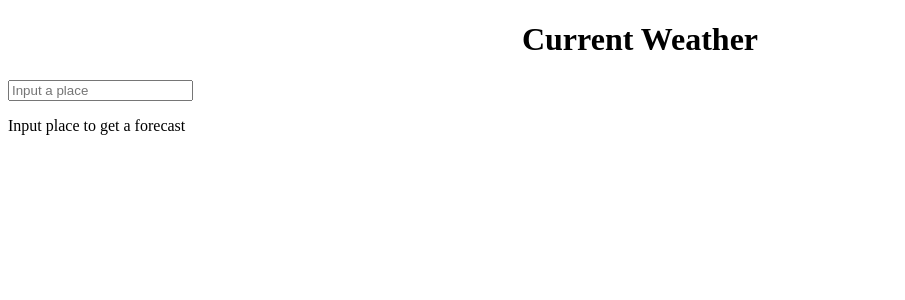
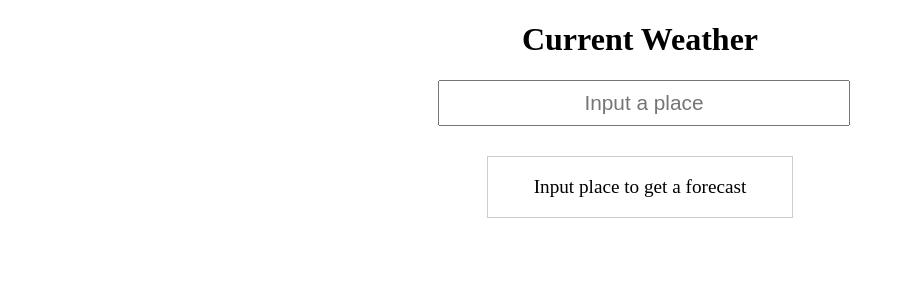
Before and after one commit to dimaorizz/react-weather-app, a React (Create React App) app: page / in a window 1280 px wide. Shown: the top 300 px of the page, without its empty margins (0-905 px from the left). Built offline with nearby package versions, Linux system fonts and the light colour scheme.

Commit message:
component styling

```diff
--- a/public/style.css
+++ b/public/style.css
@@ -1,3 +1,28 @@
 .header {
     text-align: center;
 }
+
+.container {
+    width: 80%;
+    margin: 0 10%;
+}
+
+.placeInput {
+    width: 40%;
+    margin: 0 auto;
+}
+
+.placeInput form input {
+    width: 100%;
+    height: 40px;
+    text-align: center;
+    font-size: 1.3em;
+}
+
+.tempCard {
+    width: 30%;
+    border: 1px solid #cdcdcd;
+    margin: 30px auto;
+    text-align: center;
+    font-size: 1.2em;
+}
--- a/src/components/App.js
+++ b/src/components/App.js
@@ -1,14 +1,14 @@
 import React from 'react';
 import darksky from '../api/darksky';
 import mapbox from '../api/mapbox';
-import TempInfo from './TempInfo/TempInfo';
-import PlaceInput from './PlaceInput/PlaceInput'
+import TempCard from './TempCard';
+import PlaceInput from './PlaceInput'
 
 class App extends React.Component {
 
     state = {
         place: '',
-        temperature: null,
+        forecast: null,
     }
 
     onFormSubmit = (place) => {
@@ -18,7 +18,7 @@ class App extends React.Component {
     async componentDidUpdate() {
         const mapBoxData = await mapbox(this.state.place);
         if(mapBoxData.features === undefined) {
-            this.setState({ temperature: null });
+            this.setState({ forecast: null });
             return;
         }
         const location = {
@@ -26,7 +26,7 @@ class App extends React.Component {
             long: mapBoxData.features[0].center[0],
         }
         const forecast = await darksky(location);
-        this.setState({temperature: forecast.currently.temperature})
+        this.setState({forecast: forecast.currently})
     }
 
     shouldComponentUpdate(nextProps, nextState) {
@@ -38,9 +38,9 @@ class App extends React.Component {
 
     render() {
         return (
-            <div>
+            <div className='container'>
                 <PlaceInput onFormSubmit={this.onFormSubmit} />
-                <TempInfo place={this.state.place} temperature={this.state.temperature} />
+                <TempCard place={this.state.place} forecast={this.state.forecast} />
             </div>
         )
     }
--- /dev/null
+++ b/src/components/TempCard.js
@@ -0,0 +1,22 @@
+import React from 'react';
+
+const TempInfo = (props) => {
+    if(props.forecast === null) {
+        return(
+            <div className='tempCard'>
+                <p>Input place to get a forecast</p>
+            </div>
+        )
+    }
+    return (
+        <div className='tempCard'>
+            <h2>{props.place}</h2>
+            <br />
+            <p>Temperature: {props.forecast.temperature} &#8451;</p>
+            <p>Summary: {props.forecast.summary}</p>
+            <p>Wind speed: {props.forecast.windSpeed} meters per second</p>
+        </div>
+    )
+}
+
+export default TempInfo;
--- a/src/components/TempInfo/TempInfo.js
+++ /dev/null
@@ -1,20 +0,0 @@
-import React from 'react';
-
-const TempInfo = (props) => {
-    if(props.temperature === null) {
-        return(
-            <div className='errorTemp'>
-                <p>Input place to get a forecast</p>
-            </div>
-        )
-    }
-    return (
-        <div className='tempInfo'>
-            <h2>{props.place}</h2>
-            <br />
-            <p>{props.temperature} C</p>
-        </div>
-    )
-}
-
-export default TempInfo;
```
Also changed, not shown: src/components/PlaceInput.js (renamed from src/components/PlaceInput/PlaceInput.js).
